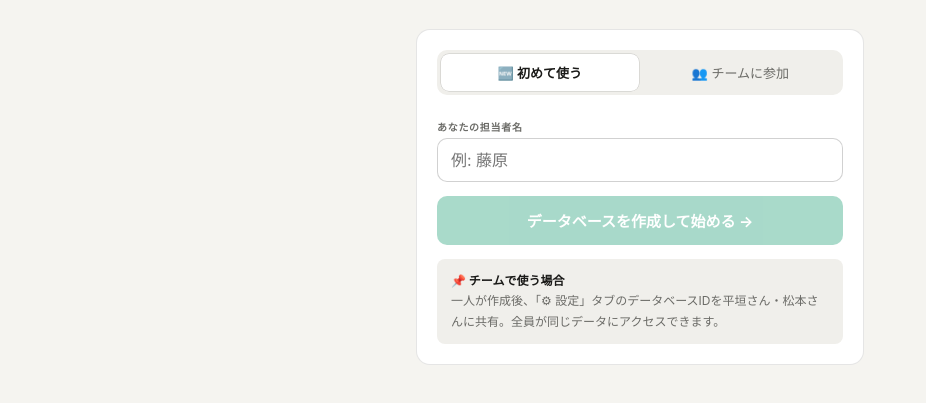
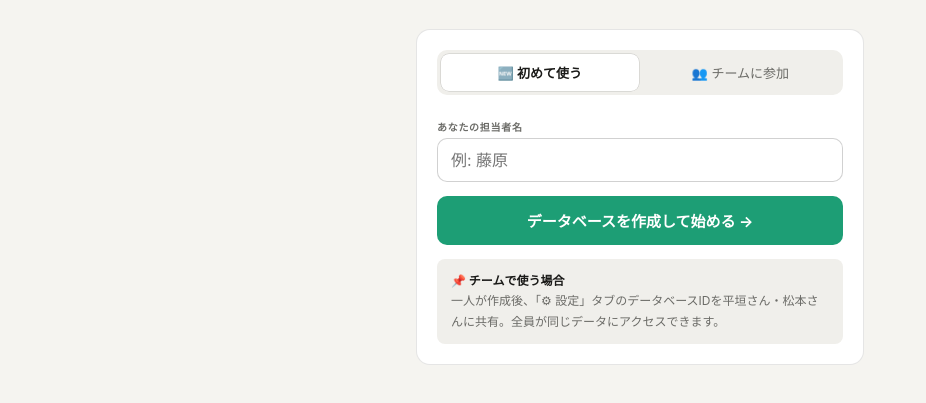
Before and after one commit to dfujiwara629/saiyo-kanri, a plain HTML site: page index.html in a window 1280 px wide. Shown: the part 207-610 px from the top of the page, without its empty margins (0-926 px from the left). Drawn offline with Linux system fonts and the light colour scheme.

Commit message:
Update index.html

```diff
--- a/index.html
+++ b/index.html
@@ -78,7 +78,7 @@ const h      = (tag,attrs,...children) => {
     if(k==='style'&&typeof v==='object')Object.assign(el.style,v);
     else if(k.startsWith('on'))el.addEventListener(k.slice(2).toLowerCase(),v);
     else if(k==='html')el.innerHTML=v;
-    else el.setAttribute(k,v);
+   else if(k==='disabled'){el.disabled=v;}else el.setAttribute(k,v);
   });
   children.flat().forEach(c=>c!=null&&c!==false&&el.appendChild(typeof c==='string'?document.createTextNode(c):c));
   return el;
```
